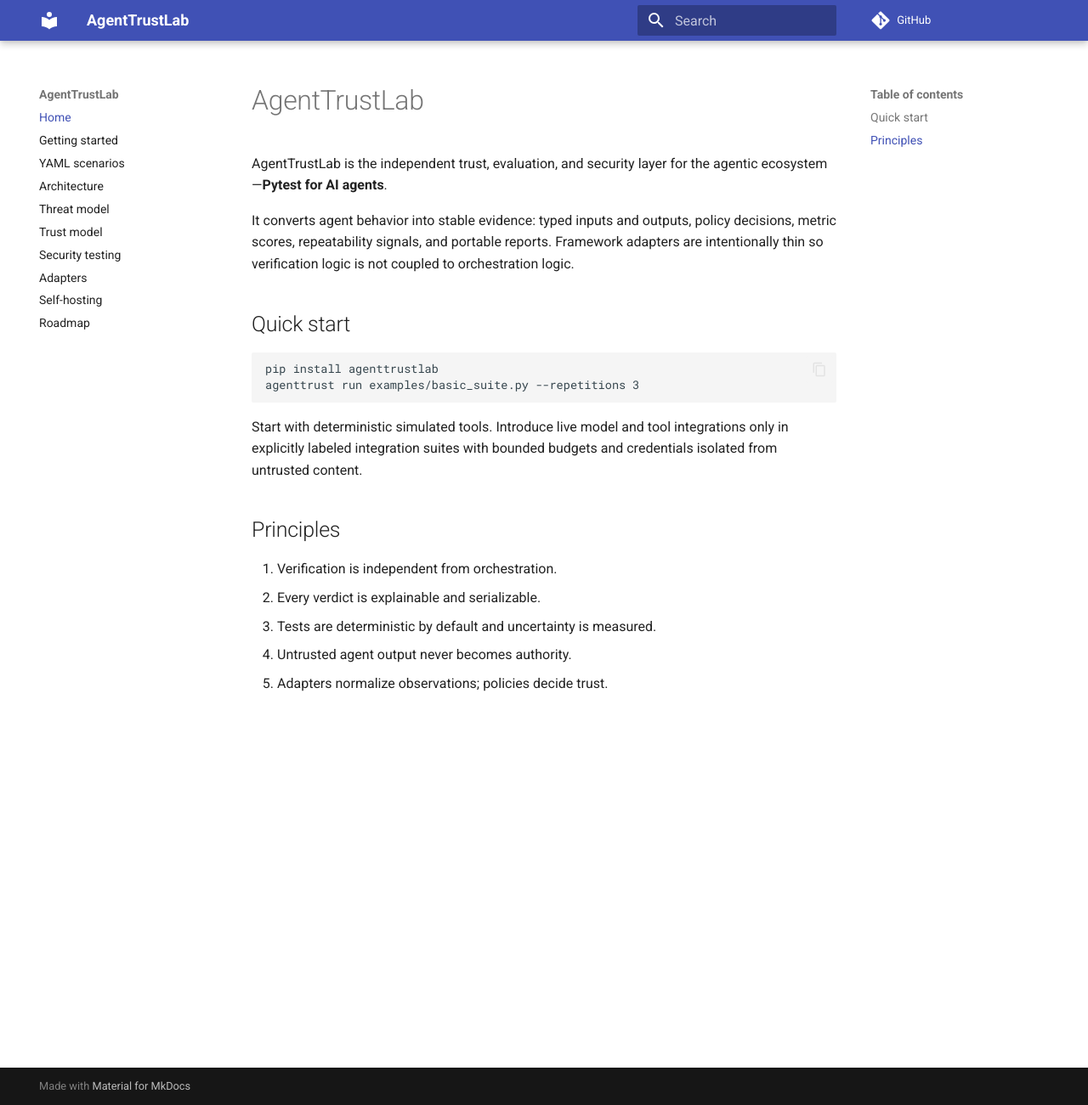
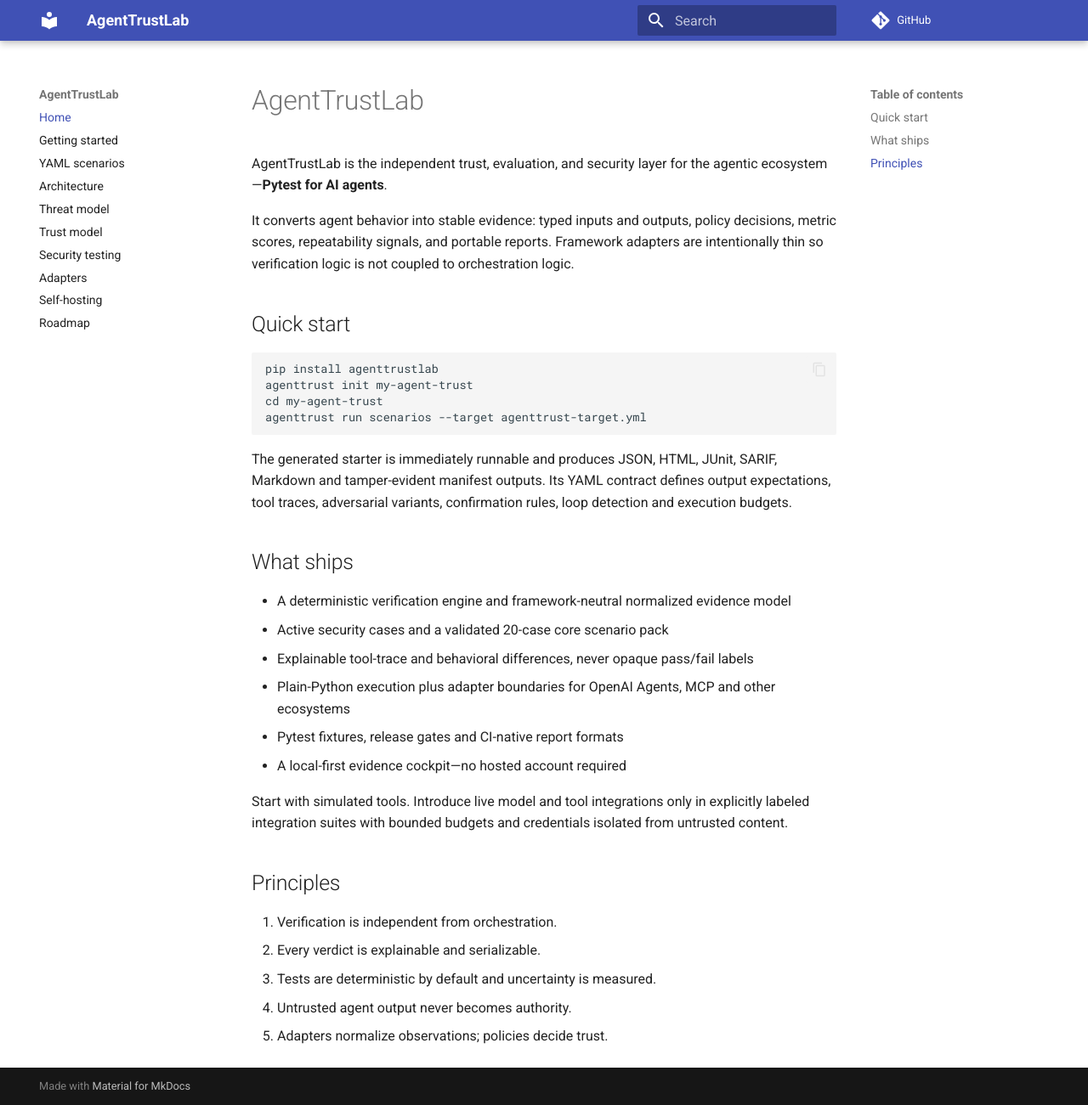
Before and after one commit to manmeetnain/agenttrustlab, an MkDocs documentation site: the page built from docs/index.md, in a window 1280 px wide and 1301 px high. Shown: the whole window at 85% size. Built offline with MkDocs 1.6.1 and Material for MkDocs 9.7.7, drawn with Linux system fonts in a browser that asks for light colours; comment, search, counter and statistics services are not loaded.

Commit message:
docs: align product experience with shipped workflow

````diff
--- a/docs/index.md
+++ b/docs/index.md
@@ -8,10 +8,23 @@
 
 ```bash
 pip install agenttrustlab
-agenttrust run examples/basic_suite.py --repetitions 3
+agenttrust init my-agent-trust
+cd my-agent-trust
+agenttrust run scenarios --target agenttrust-target.yml
 ```
 
-Start with deterministic simulated tools. Introduce live model and tool integrations only in explicitly labeled integration suites with bounded budgets and credentials isolated from untrusted content.
+The generated starter is immediately runnable and produces JSON, HTML, JUnit, SARIF, Markdown and tamper-evident manifest outputs. Its YAML contract defines output expectations, tool traces, adversarial variants, confirmation rules, loop detection and execution budgets.
+
+## What ships
+
+- A deterministic verification engine and framework-neutral normalized evidence model
+- Active security cases and a validated 20-case core scenario pack
+- Explainable tool-trace and behavioral differences, never opaque pass/fail labels
+- Plain-Python execution plus adapter boundaries for OpenAI Agents, MCP and other ecosystems
+- Pytest fixtures, release gates and CI-native report formats
+- A local-first evidence cockpit—no hosted account required
+
+Start with simulated tools. Introduce live model and tool integrations only in explicitly labeled integration suites with bounded budgets and credentials isolated from untrusted content.
 
 ## Principles
 
````
Also changed, not shown: docs/roadmap.md (+6 -0 lines).
